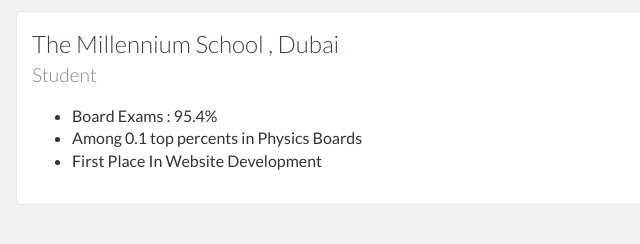
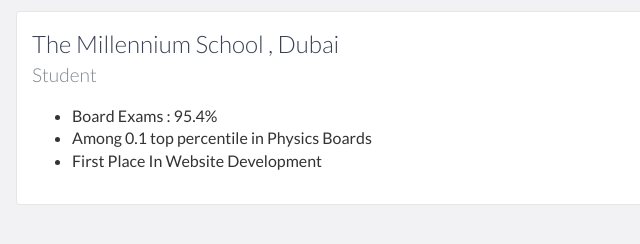
Before and after one commit to AemieJ/aemieJ.github.io, a website: page index.html in a window 1280 px wide. Shown: the part 1480-1724 px from the top of the page, 474-1114 px from the left. Drawn offline with nearby package versions, Linux system fonts and the light colour scheme; files whose address does not match are found by name.

Commit message:
Portfolio

```diff
--- a/index.html
+++ b/index.html
@@ -108,7 +108,7 @@
                 <p>
                     <ul>
                         <li> Board Exams : 95.4% </li>
-                        <li> Among 0.1 top percents in Physics Boards</li>
+                        <li> Among 0.1 top percentile in Physics Boards</li>
                         <li> First Place In Website Development</li>
                     </ul>
                 </p>
```
